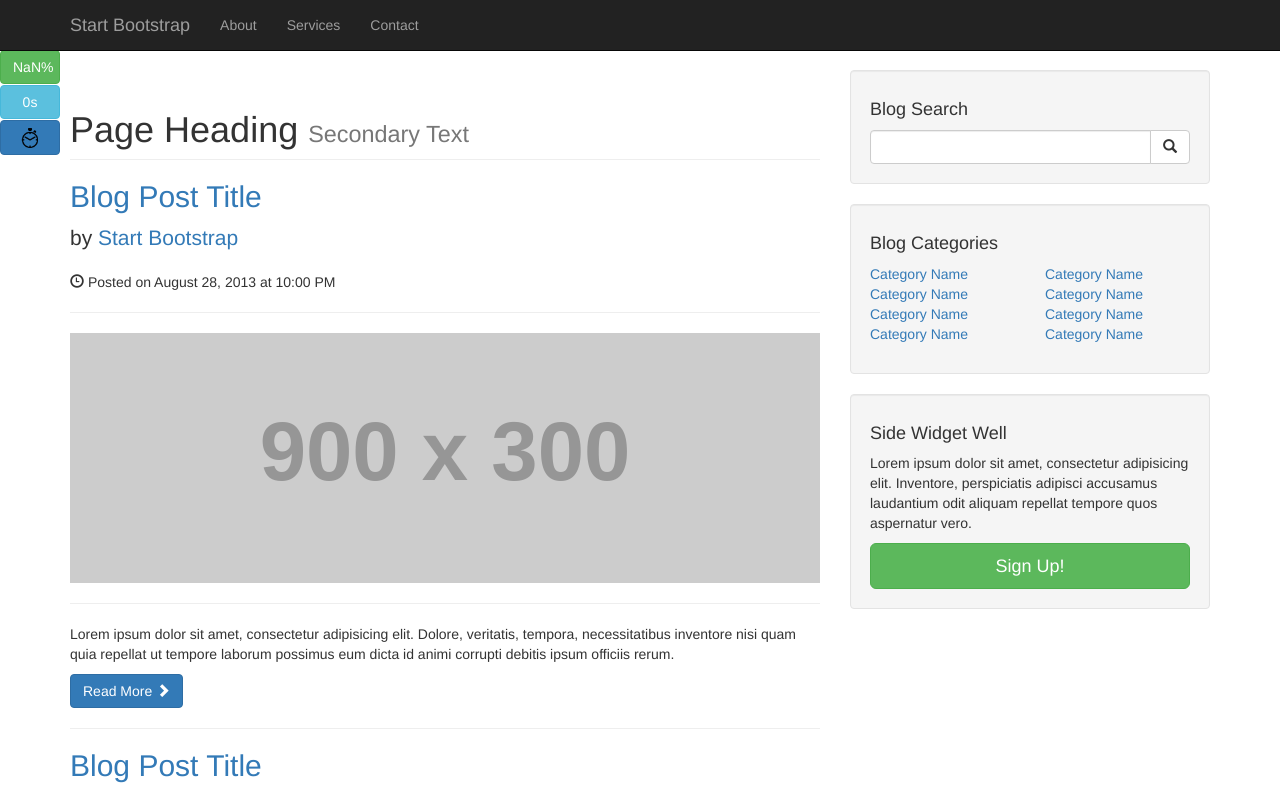
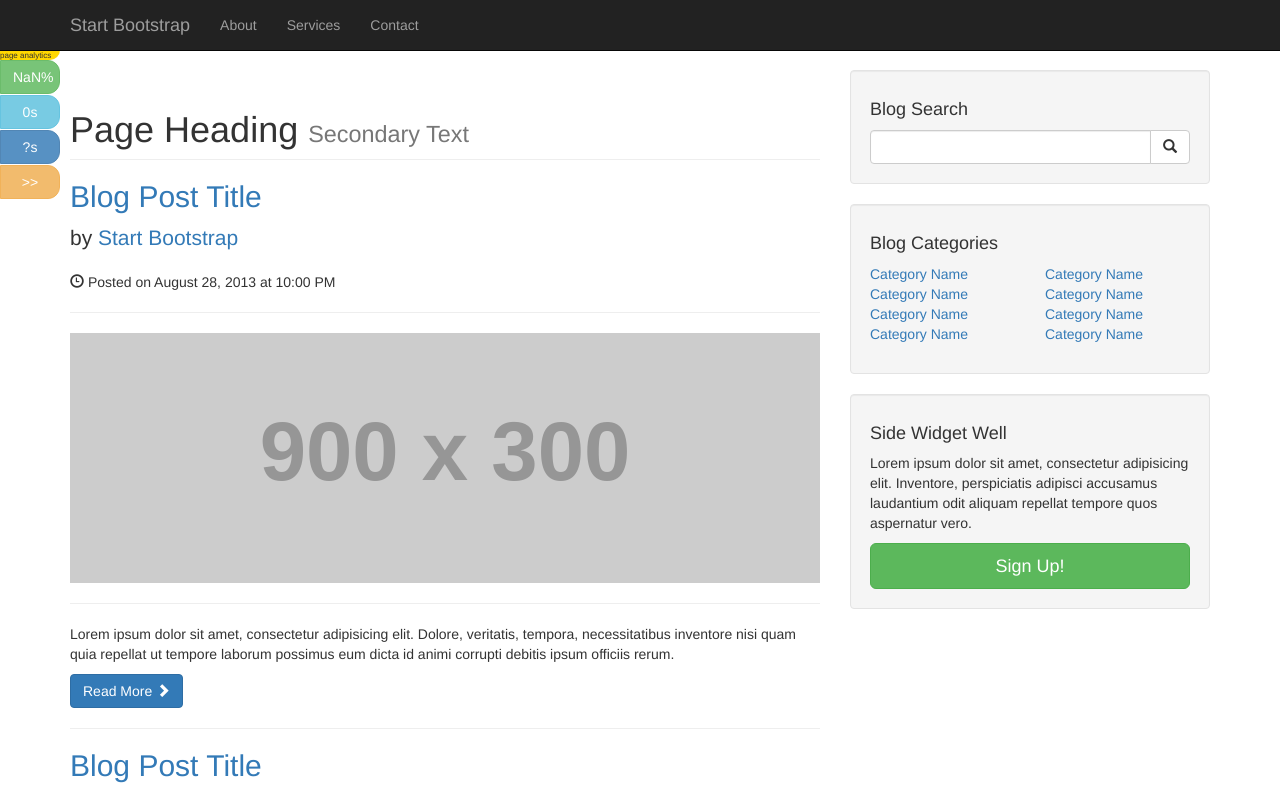
Before and after one commit to ErikAbrahamson/js-page-analytics, a plain HTML site: page index.html in a window 1280 px wide. Shown: the top 789 px of the page. Drawn offline with nearby package versions, Linux system fonts and the light colour scheme; placeholder pictures from the web are drawn by us.

Commit message:
Working on refactor

```diff
--- a/css/main.css
+++ b/css/main.css
@@ -3,42 +3,57 @@
 body {
   padding-top: 70px;
 }
-
 footer {
   margin: 50px 0;
 }
-
-#analytics-percent {
+.hide-modal {
+  display: none;
+}
+.analytics {
+  opacity: 0.825;
   position: fixed;
-  top: 50px;
+  border-radius: 0 12px 12px 0;
   left: 0;
   width: 60px;
-  z-index: 1;
+  z-index: 5;
+}
+.analytics-text {
+  font-style: italics;
+  border-radius: 0 0 12px 0;
+  position: fixed;
+  left: 0;
+  width: 60px;
+  top: 50px;
+  height: 10px;
+  font-size: 8px;
+  background-color: gold;
+  z-index: 6;
+}
+#analytics-percent {
+  top: 60px;
 }
 #analytics-time {
-  position: fixed;
-  top: 85px;
-  left: 0;
-  width: 60px;
-  z-index: 1;
+  top: 95px;
 }
 .stopwatch {
+  top: 130px;
+}
+#analytics-modal {
+  top: 165px;
+}
+.show-modal {
+  display: block;
+  border-radius: 0 12px 12px 0;
   position: fixed;
+  opacity: 0.95;
   left: 0;
-  top: 120px;
-  width: 60px;
-  z-index: 1;
+  top: 165px;
+  height: 200px;
+  width: 250px;
+  z-index: 6;
+  background-color: #f0ad4e;
 }
 .img {
   width: 20px;
   height: 20px;
 }
-#box {
-  position: absolute;
-  width: 100px;
-  height: 100px;
-  background-color: red;
-  z-index: 5000;
-  top: 0;
-  left: 0;
-}
--- a/index.html
+++ b/index.html
@@ -59,10 +59,12 @@
 
   <!-- Page Content -->
   <div class="container">
-    <button class="btn btn-success" id="analytics-percent">0%</button>
-    <button class="btn btn-info" id="analytics-time">0s</button>
-    <button class="stopwatch btn btn-primary" id="analytics-duration">
-      <img class="img" src="img/stopwatch.png"></button>
+    <div class="analytics-text">page analytics</div>
+    <button class="analytics btn btn-success" id="analytics-percent">0%</button>
+    <button class="analytics btn btn-info" id="analytics-time">0s</button>
+    <button class="analytics stopwatch btn btn-primary" id="analytics-duration">?s</button>
+    <button class="analytics btn btn-warning" id="analytics-modal">>></button>
+    <div id="modal" class="hide-modal"></div>
 
     <div class="row">
 
@@ -215,7 +217,7 @@
 
   <script src="https://code.jquery.com/jquery-2.1.4.min.js"></script>
   <script src="https://maxcdn.bootstrapcdn.com/bootstrap/3.3.5/js/bootstrap.min.js"></script>
-  <script type="text/javascript" src="js/main.js"></script>
+  <script type="text/javascript" src="refactor-main.js"></script>
 
 </body>
 
--- /dev/null
+++ b/refactor-main.js
@@ -0,0 +1,26 @@
+$(document).on('ready', function() {
+  var start = $.now();
+  var percentBtn = $('#analytics-percent');
+  var durationBtn = $('#analytics-duration');
+  var clickBtn = $('#analytics-time');
+  var modalBtn = $('#analytics-modal');
+  $(window).scroll(function() {
+    percentScrolled = ($(window).scrollTop() / ($(document).height() - $(window).height()) * 100).toFixed(0);
+    percentBtn.text(percentScrolled + '%');
+  });
+  durationBtn.one('click',function() {
+    var duration = (($.now() - start) / 1000).toFixed(0);
+    setInterval(function() {
+      if (duration < 60) {
+        durationBtn.html(++duration + 's');
+      } else {
+        durationBtn.html((++duration / 60).toFixed(0) + 'm');
+      }
+    }, 1000 );
+  });
+  modalBtn.on('click', function() {
+    console.log('ayyyy');
+    $('#modal').toggleClass('show-modal');
+    modalBtn.css('z-index','9');
+  });
+});
```
